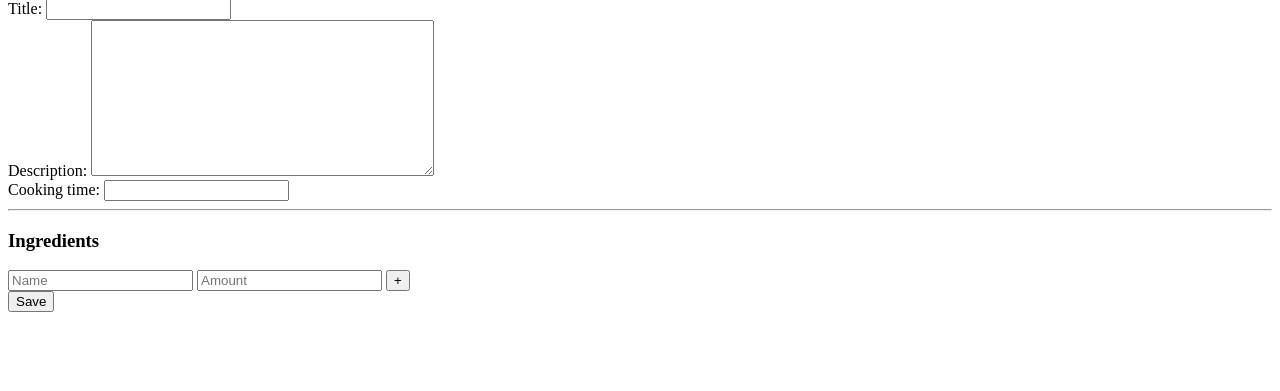
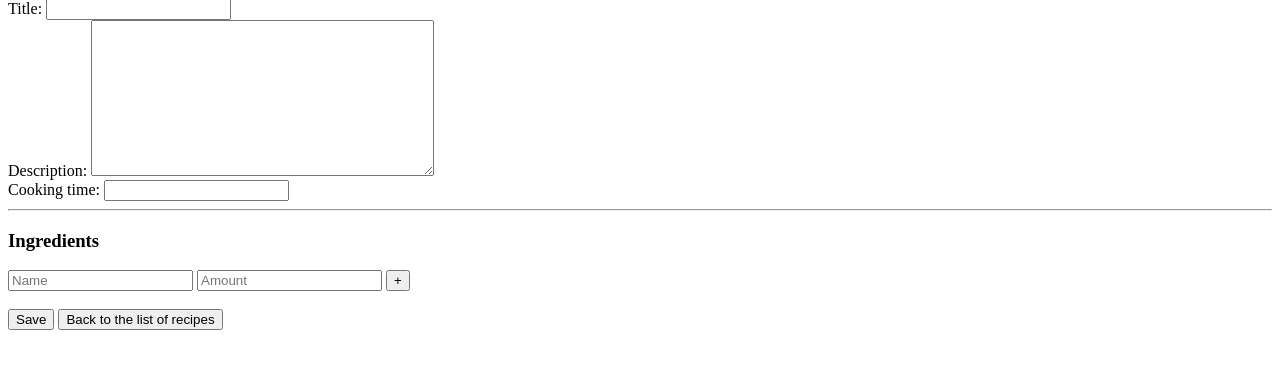
Before and after one commit to mishko-misha/best_recipes, a Django app: page /recipes/create/ in a window 1280 px wide. Shown: the part 56-447 px from the top of the page. Run offline with Django 5.2, Linux system fonts and the light colour scheme; the visitor is signed in with stand-in values (Sample User, id 1).

Commit message:
- continue to create project

```diff
--- a/common/views.py
+++ b/common/views.py
@@ -1,3 +1,5 @@
+from urllib import request
+
 from django.contrib import auth
 from django.contrib.auth.decorators import login_required
 from django.contrib.auth.models import User
--- a/recipes/views.py
+++ b/recipes/views.py
@@ -1,5 +1,4 @@
 from django.contrib.auth.decorators import login_required
-from django.http import HttpResponse
 from django.shortcuts import render, redirect
 from django.utils.decorators import method_decorator
 from django.views import View
@@ -12,10 +11,26 @@ class RecipeListView(View):
     template_name = "recipes_list.html"
 
     def get(self, request):
-        list_form = RecipeForm()
+        query = request.GET.get('name', '')
+
         recipes = Recipes.objects.all()
-        return render(request, self.template_name, context={"form": list_form, "recipes": recipes}, )
 
+        if query:
+            recipe_name = Recipes.objects.filter(title__icontains=query)
+            ingredient_name = Recipes.objects.filter(
+                ingredients__ingredient__name__icontains=query
+            )
+
+            recipes = (recipe_name | ingredient_name).distinct()
+
+        return render(
+            request,
+            self.template_name,
+            {
+                "recipes": recipes,
+                "query": query
+            }
+        )
 
 class RecipeDetailView(View):
     template_name = "recipe_detail.html"
@@ -24,7 +39,6 @@ class RecipeDetailView(View):
         list_form = RecipeForm()
         recipe = Recipes.objects.get(id=recipe_id)
         return render(request, self.template_name, context={"form": list_form, "recipe": recipe}, )
-
 
 @method_decorator(login_required, name='dispatch')
 class RecipeCreateView(View):
@@ -115,7 +129,7 @@ class RecipeUpdateView(View):
 
             return redirect('recipe_detail', recipe_id=recipe.id)
 
-        #Collect all  ingredients which related to recipe
+        # Collect all  ingredients which related to recipe
         recipe_ingredients = (
             RecipeIngredients.objects
             .filter(recipe=recipe)
@@ -142,6 +156,7 @@ class RecipeUpdateView(View):
             },
         )
 
+
 @method_decorator(login_required, name='dispatch')
 class RecipeDeleteView(View):
     def get(self, request, recipe_id):
--- a/templates/recipe_create.html
+++ b/templates/recipe_create.html
@@ -18,10 +18,11 @@
             <input type="text" name="ingredient_amount[]" placeholder="Amount">
             <button type="button" onclick="addIngredient()">+</button>
         </div>
-    </div>
+    </div><br>
     <div class="form-row">
         <button type="submit">Save</button>
-    </div>
+        <button type="button" onclick="window.location.href='{{ '/recipes/' }}'"> Back to the list of recipes</button>
+        </div><br>
 </form>
 
 <script>
```
Also changed, not shown: templates/recipes_list.html (+10 -1 lines).
